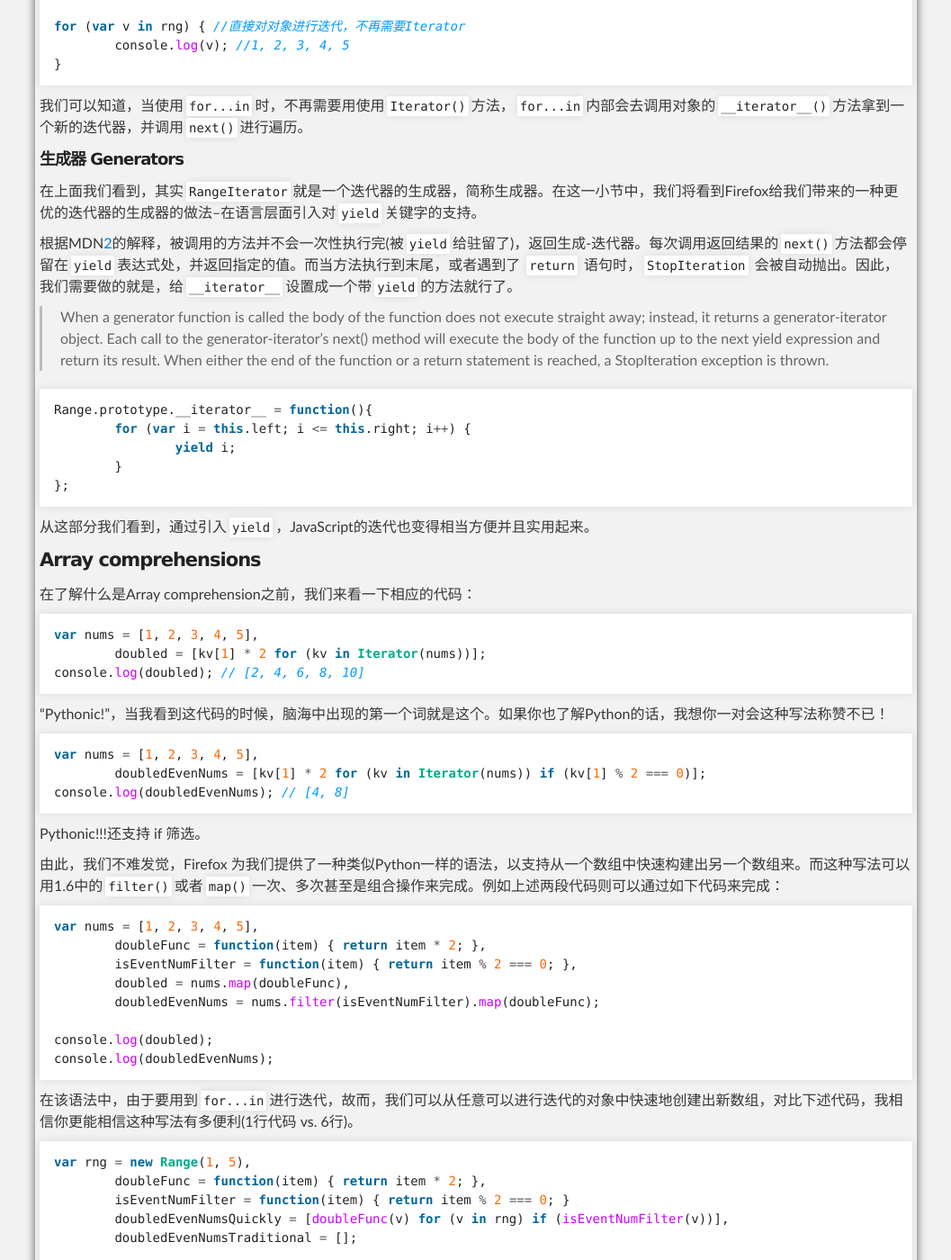
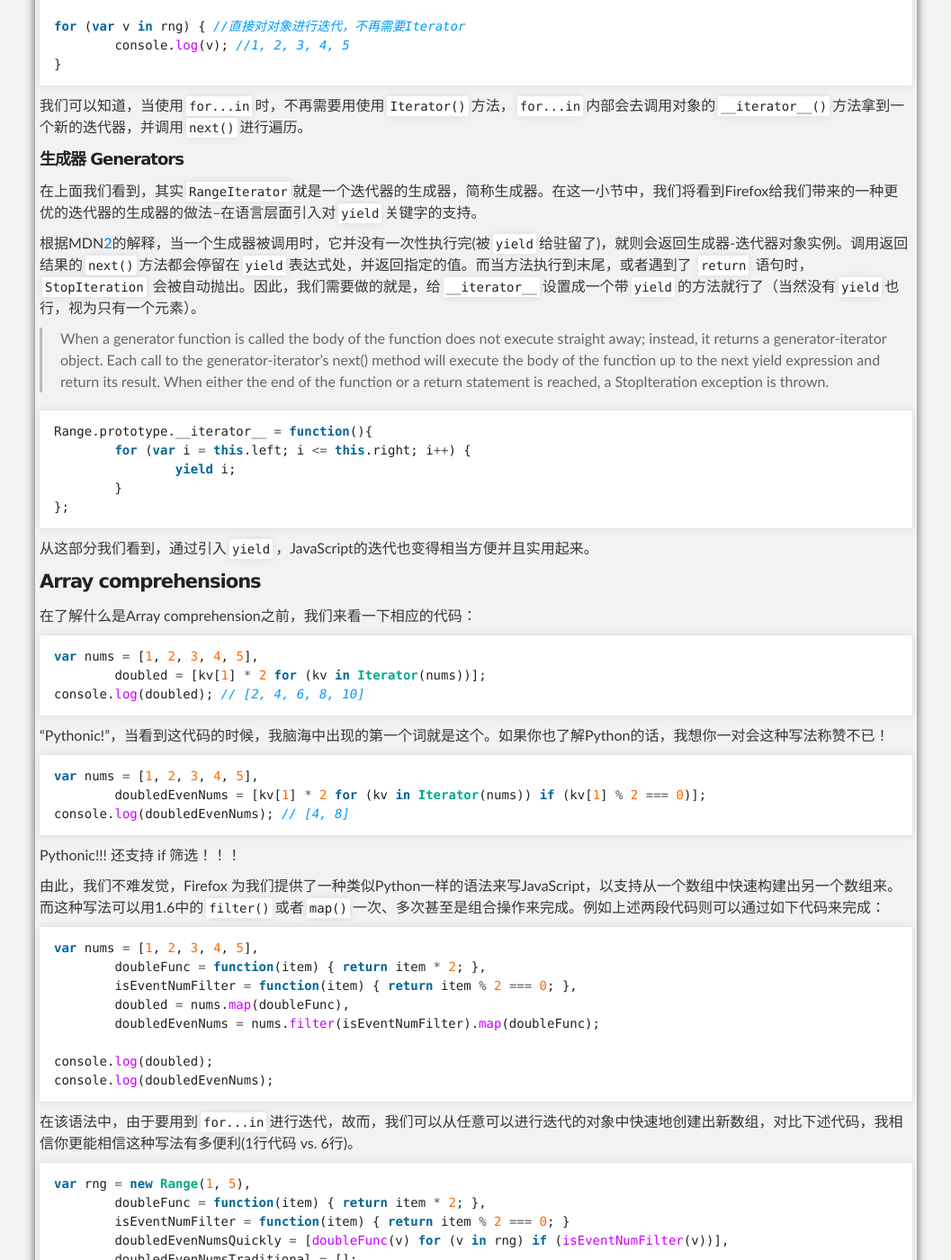
Before and after one commit to hippasus/hippasus.github.com, a Jekyll site: the page built from _posts/2013-03-02-what-improvements-have-been-done-to-javascript-by-mozilla-firefox.md, in a window 1280 px wide and 1400 px high, scrolled down 4133 px. Shown: the whole window at 90% size, without its empty margins (111-1168 px from the left). Built offline with Jekyll 4.4.1, drawn with Linux system fonts in a browser that asks for light colours; Markdown is read by kramdown in place of the engine named in the settings; some of the changed text lies outside the part shown.

Commit message:
fix a few typo and revise some sentences

```diff
--- a/_posts/2013-03-02-what-improvements-have-been-done-to-javascript-by-mozilla-firefox.md
+++ b/_posts/2013-03-02-what-improvements-have-been-done-to-javascript-by-mozilla-firefox.md
@@ -187,7 +187,7 @@ for (var v in rng) { //直接对对象进行迭代，不再需要Iterator
 
 在上面我们看到，其实`RangeIterator`就是一个迭代器的生成器，简称生成器。在这一小节中，我们将看到Firefox给我们带来的一种更优的迭代器的生成器的做法--在语言层面引入对`yield`关键字的支持。
 
-根据MDN[2]的解释，被调用的方法并不会一次性执行完(被`yield`给驻留了)，返回生成-迭代器。每次调用返回结果的`next()`方法都会停留在`yield`表达式处，并返回指定的值。而当方法执行到末尾，或者遇到了 `return` 语句时，`StopIteration` 会被自动抛出。因此，我们需要做的就是，给`__iterator__`设置成一个带`yield`的方法就行了。
+根据MDN[2]的解释，当一个生成器被调用时，它并没有一次性执行完(被`yield`给驻留了)，就则会返回生成器-迭代器对象实例。调用返回结果的`next()`方法都会停留在`yield`表达式处，并返回指定的值。而当方法执行到末尾，或者遇到了 `return` 语句时，`StopIteration` 会被自动抛出。因此，我们需要做的就是，给`__iterator__`设置成一个带`yield`的方法就行了（当然没有`yield`也行，视为只有一个元素）。
 
 > When a generator function is called the body of the function does not execute straight away; instead, it returns a generator-iterator object. Each call to the generator-iterator's next() method will execute the body of the function up to the next yield expression and return its result. When either the end of the function or a return statement is reached, a StopIteration exception is thrown.
 
@@ -210,7 +210,7 @@ var nums = [1, 2, 3, 4, 5],
 console.log(doubled); // [2, 4, 6, 8, 10]
 {% endhighlight %}
 
-“Pythonic!”，当我看到这代码的时候，脑海中出现的第一个词就是这个。如果你也了解Python的话，我想你一对会这种写法称赞不已！
+“Pythonic!”，当看到这代码的时候，我脑海中出现的第一个词就是这个。如果你也了解Python的话，我想你一对会这种写法称赞不已！
 
 {% highlight js %}
 var nums = [1, 2, 3, 4, 5],
@@ -218,9 +218,9 @@ var nums = [1, 2, 3, 4, 5],
 console.log(doubledEvenNums); // [4, 8]
 {% endhighlight %}
 
-Pythonic!!!还支持 if 筛选。
+Pythonic!!! 还支持 if 筛选！！！
 
-由此，我们不难发觉，Firefox 为我们提供了一种类似Python一样的语法，以支持从一个数组中快速构建出另一个数组来。而这种写法可以用1.6中的`filter()`或者`map()`一次、多次甚至是组合操作来完成。例如上述两段代码则可以通过如下代码来完成：
+由此，我们不难发觉，Firefox 为我们提供了一种类似Python一样的语法来写JavaScript，以支持从一个数组中快速构建出另一个数组来。而这种写法可以用1.6中的`filter()`或者`map()`一次、多次甚至是组合操作来完成。例如上述两段代码则可以通过如下代码来完成：
 {% highlight js %}
 var nums = [1, 2, 3, 4, 5],
 	doubleFunc = function(item) { return item * 2; },
```
Also changed, not shown: other parts of _posts/2013-03-02-what-improvements-have-been-done-to-javascript-by-mozilla-firefox.md (+3 -3 lines).
